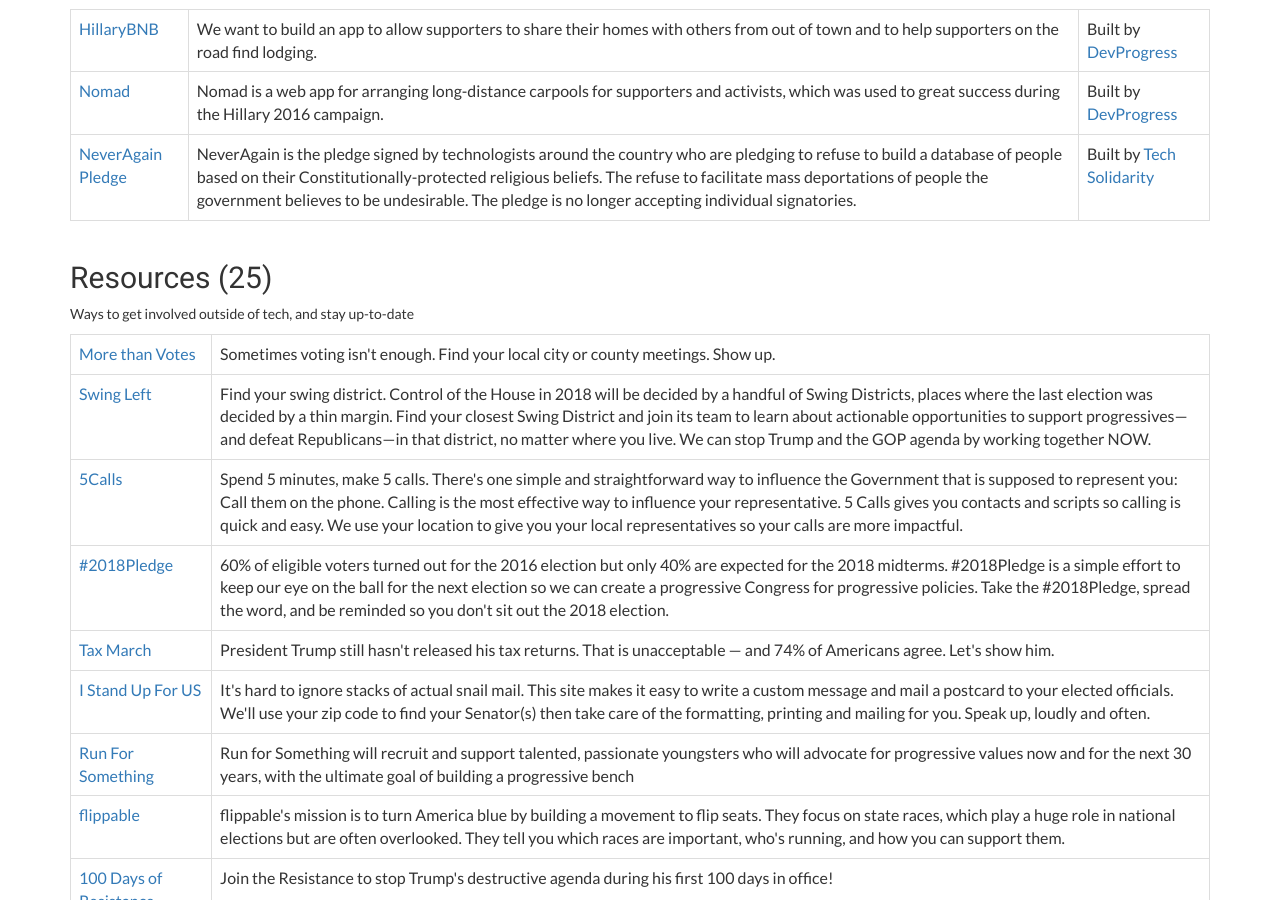
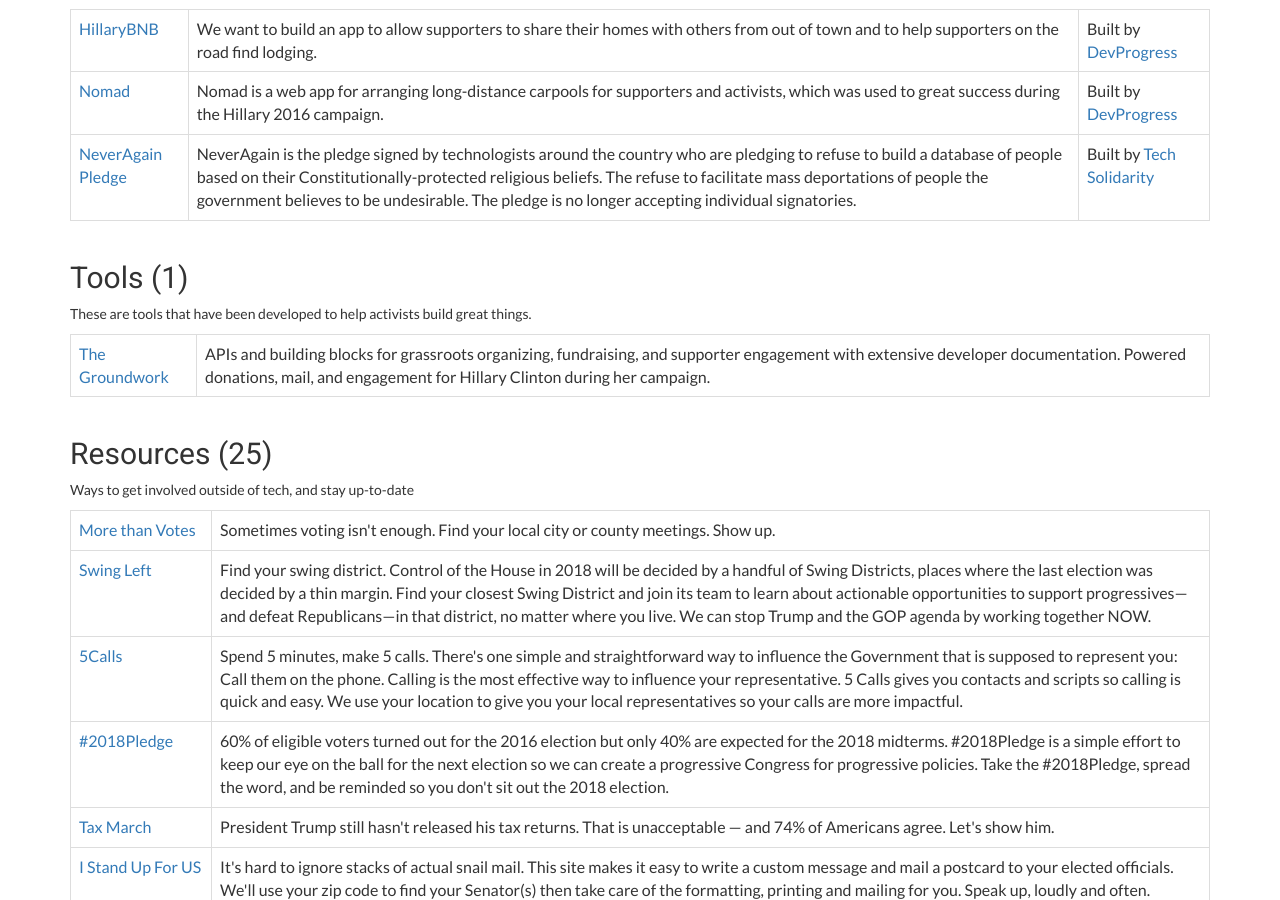
Before and after one commit to phildini/technicalmajority, a Jekyll site: the page built from docs/index.md, in a window 1280 px wide and 900 px high, scrolled down 1946 px. Built offline with Jekyll 4.4.1, drawn with Linux system fonts in a browser that asks for light colours; nearby versions of some CDN libraries.

Commit message:
restore tools section (#10)

```diff
--- a/docs/_data/tools.yaml
+++ b/docs/_data/tools.yaml
@@ -2,4 +2,4 @@
   name: The Groundwork
   url: https://thegroundwork.com/
   description: >
-    APIs and building blocks for grassroots organizing, fundraising, and supporter engagement with extensive developer documentation. Powered donations, mail, and engagement forHillary Clinton during her campaign.
+    APIs and building blocks for grassroots organizing, fundraising, and supporter engagement with extensive developer documentation. Powered donations, mail, and engagement for Hillary Clinton during her campaign.
--- a/docs/_layouts/home.html
+++ b/docs/_layouts/home.html
@@ -107,6 +107,24 @@
         </div>
         <div class="row">
             <div class="col-md-12">
+            <h2 id="tools">Tools ({{ site.data.tools | size }})</h2>
+            <p>These are tools that have been developed to help activists build great things.</p>
+            </div>
+            <div class="col-md-12">
+                <table class="table table-bordered">
+                    <tbody>
+                        {% for tool in site.data.tools %}
+                        <tr id="{{ tool.id }}">
+                            <td><a href="{{ tool.url }}">{{ tool.name }}</a></td>
+                            <td>{{ tool.description }}</td>
+                        </tr>
+                        {% endfor %}
+                    </tbody>
+                </table>
+            </div>
+        </div>
+        <div class="row">
+            <div class="col-md-12">
             <h2 id="resources">Resources ({{ site.data.resources | size }})</h2>
             <p>Ways to get involved outside of tech, and stay up-to-date</p>
             </div>
```
